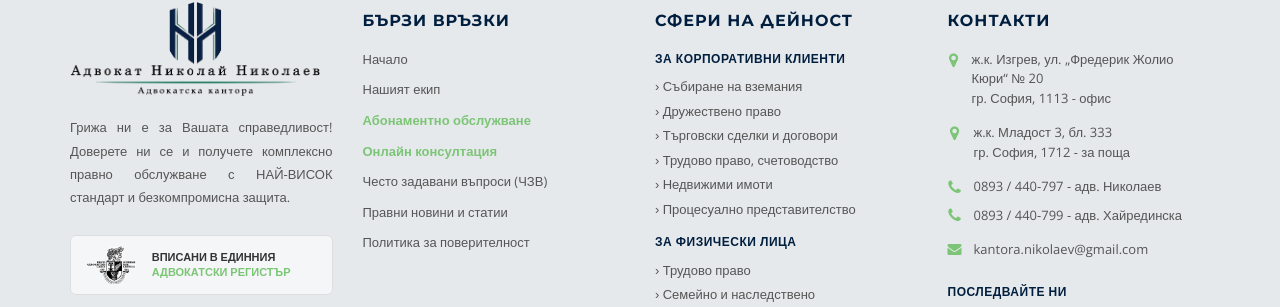
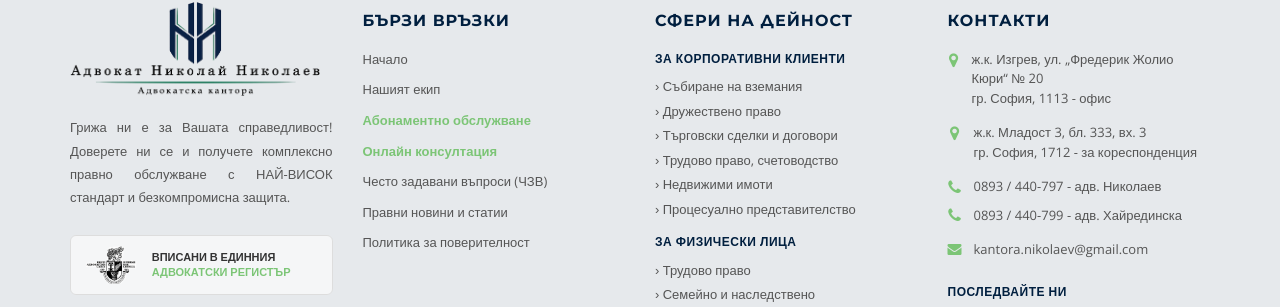
Before and after one commit to NikolaiNikolaev/law-page, a Jekyll site: the page built from novini/arhiv.html, in a window 1280 px wide and 900 px high, scrolled down 1809 px. Shown: the part 425-732 px from the top of the window. Built offline with Jekyll 4.4.1, drawn with Linux system fonts in a browser that asks for light colours.

Commit message:
Update footer.html

```diff
--- a/_includes/footer.html
+++ b/_includes/footer.html
@@ -66,7 +66,7 @@
 
                 <div style="display: flex; align-items: flex-start; margin-bottom: 15px; font-size: 13px; color: #555;">
                     <i class="fa fa-map-marker" style="color: #7cc576; font-size: 16px; margin-right: 12px; margin-top: 2px; width: 14px; text-align: center;"></i>
-                    <span style="line-height: 1.5;">ж.к. Младост 3, бл. 333<br>гр. София, 1712 - за поща</span>
+                    <span style="line-height: 1.5;">ж.к. Младост 3, бл. 333, вх. 3<br>гр. София, 1712 - за кореспонденция</span>
                 </div>
 
                 <div style="display: flex; align-items: center; margin-bottom: 10px; font-size: 13px; color: #555;">
@@ -86,16 +86,16 @@
 
                 <span style="display: block; color: #001F3F; font-size: 12px; font-weight: 700; text-transform: uppercase; margin-bottom: 10px; letter-spacing: 0.5px;">Последвайте ни</span>
                 <div style="display: flex; gap: 8px;">
-                    <a href="#" target="_blank" title="LinkedIn" style="display: inline-flex; justify-content: center; align-items: center; width: 34px; height: 34px; background: #001F3F; color: #fff; border-radius: 4px; transition: all 0.3s ease;" onmouseover="this.style.background='#0077b5'; this.style.transform='translateY(-3px)';" onmouseout="this.style.background='#001F3F'; this.style.transform='translateY(0)';">
+                    <a href="https://www.linkedin.com/in/lawyer-nikolai-nikolaev-7b9400198/" target="_blank" title="LinkedIn" style="display: inline-flex; justify-content: center; align-items: center; width: 34px; height: 34px; background: #001F3F; color: #fff; border-radius: 4px; transition: all 0.3s ease;" onmouseover="this.style.background='#0077b5'; this.style.transform='translateY(-3px)';" onmouseout="this.style.background='#001F3F'; this.style.transform='translateY(0)';">
                         <i class="fa fa-linkedin" style="font-size: 15px;"></i>
                     </a>
-                    <a href="#" target="_blank" title="Facebook" style="display: inline-flex; justify-content: center; align-items: center; width: 34px; height: 34px; background: #001F3F; color: #fff; border-radius: 4px; transition: all 0.3s ease;" onmouseover="this.style.background='#3b5998'; this.style.transform='translateY(-3px)';" onmouseout="this.style.background='#001F3F'; this.style.transform='translateY(0)';">
+                    <a href="https://www.facebook.com/profile.php?id=61589813956432" target="_blank" title="Facebook" style="display: inline-flex; justify-content: center; align-items: center; width: 34px; height: 34px; background: #001F3F; color: #fff; border-radius: 4px; transition: all 0.3s ease;" onmouseover="this.style.background='#3b5998'; this.style.transform='translateY(-3px)';" onmouseout="this.style.background='#001F3F'; this.style.transform='translateY(0)';">
                         <i class="fa fa-facebook" style="font-size: 15px;"></i>
                     </a>
-                    <a href="#" target="_blank" title="Instagram" style="display: inline-flex; justify-content: center; align-items: center; width: 34px; height: 34px; background: #001F3F; color: #fff; border-radius: 4px; transition: all 0.3s ease;" onmouseover="this.style.background='#e1306c'; this.style.transform='translateY(-3px)';" onmouseout="this.style.background='#001F3F'; this.style.transform='translateY(0)';">
+                    <a href="https://www.instagram.com/lawyer.nikolai.nikolaev/" target="_blank" title="Instagram" style="display: inline-flex; justify-content: center; align-items: center; width: 34px; height: 34px; background: #001F3F; color: #fff; border-radius: 4px; transition: all 0.3s ease;" onmouseover="this.style.background='#e1306c'; this.style.transform='translateY(-3px)';" onmouseout="this.style.background='#001F3F'; this.style.transform='translateY(0)';">
                         <i class="fa fa-instagram" style="font-size: 15px;"></i>
                     </a>
-                    <a href="#" target="_blank" title="X (Twitter)" style="display: inline-flex; justify-content: center; align-items: center; width: 34px; height: 34px; background: #001F3F; color: #fff; border-radius: 4px; transition: all 0.3s ease;" onmouseover="this.style.background='#000000'; this.style.transform='translateY(-3px)';" onmouseout="this.style.background='#001F3F'; this.style.transform='translateY(0)';">
+                    <a href="https://x.com/lawyer_NN_" target="_blank" title="X (Twitter)" style="display: inline-flex; justify-content: center; align-items: center; width: 34px; height: 34px; background: #001F3F; color: #fff; border-radius: 4px; transition: all 0.3s ease;" onmouseover="this.style.background='#000000'; this.style.transform='translateY(-3px)';" onmouseout="this.style.background='#001F3F'; this.style.transform='translateY(0)';">
                         <i class="fa fa-twitter" style="font-size: 15px;"></i>
                     </a>
                 </div>
```
